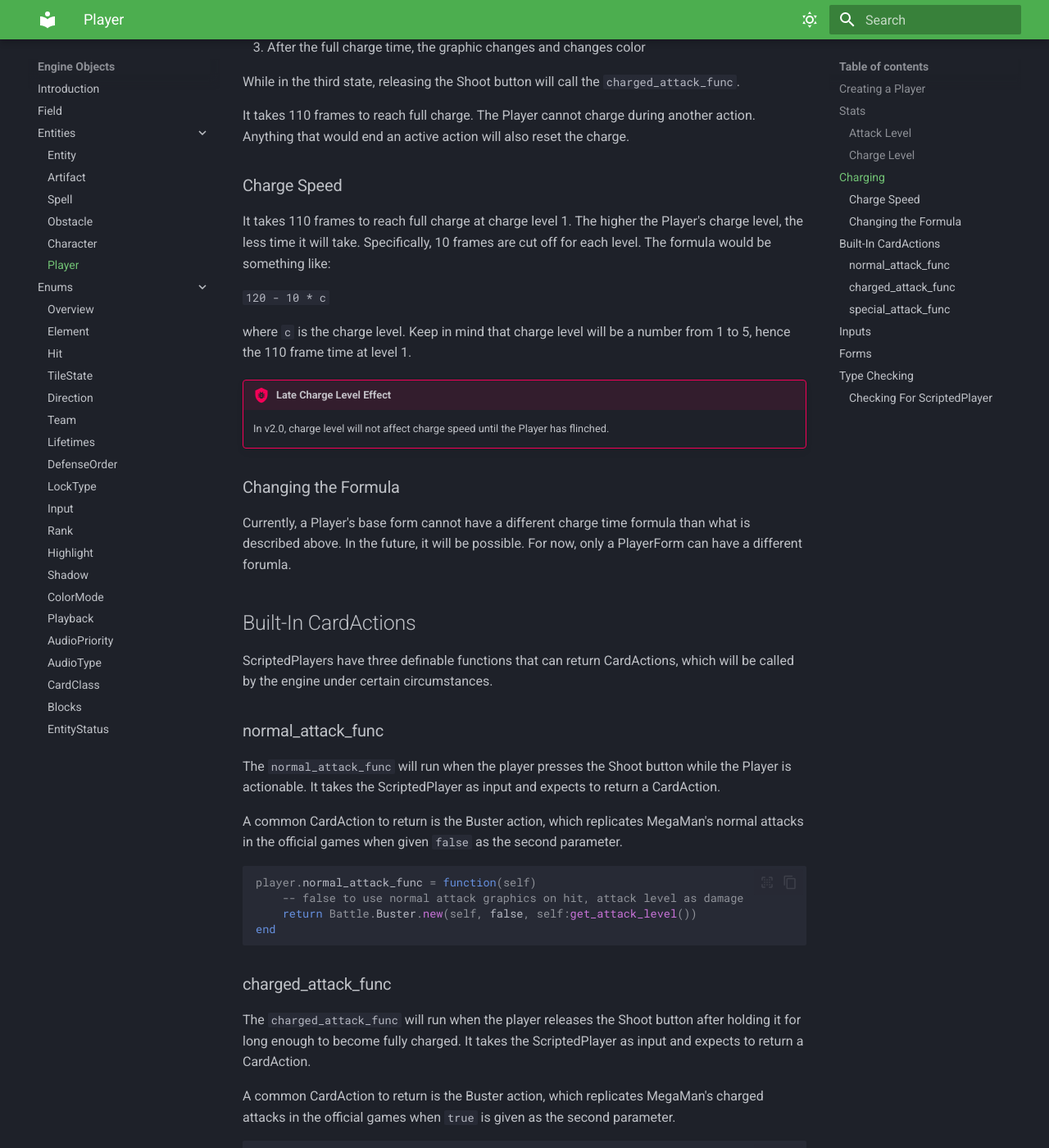
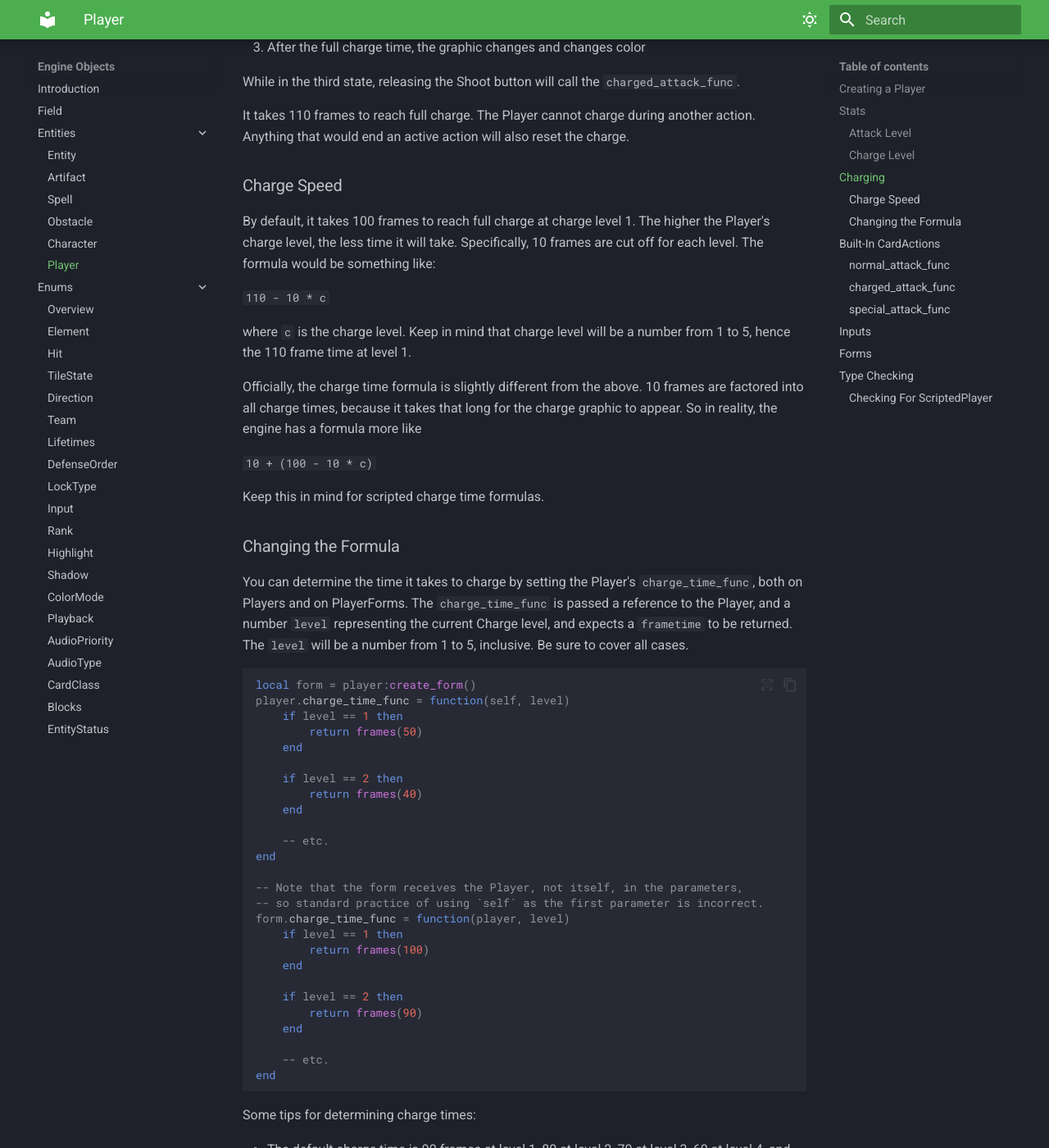
Before and after one commit to Alrysc/onb_docs, an MkDocs documentation site: the page built from docs/onb_overview/entities/player.md, in a window 1280 px wide and 1400 px high, scrolled down 1492 px. Shown: the whole window at 82% size. Built offline with MkDocs 1.6.1 and Material for MkDocs 9.7.7, drawn with Linux system fonts in a browser that asks for light colours; some of the changed text lies outside the part shown.

````diff
--- a/docs/onb_overview/entities/player.md
+++ b/docs/onb_overview/entities/player.md
@@ -70,23 +70,72 @@ Anything that would end an active action will also reset the charge.
 
 ### Charge Speed
 
-It takes 110 frames to reach full charge at charge level 1. The higher the Player's charge
+By default, it takes 100 frames to reach full charge at charge level 1. The higher the Player's charge
 level, the less time it will take. Specifically, 10 frames are cut off for each level. The
 formula would be something like:
 
-`120 - 10 * c`
+`110 - 10 * c`
 
 where `c` is the charge level. Keep in mind that charge level will be a number from 1 to 5,
 hence the 110 frame time at level 1.
 
-!!! bug "Late Charge Level Effect"
-    In v2.0, charge level will not affect charge speed until the Player has flinched.
+Officially, the charge time formula is slightly different from the above. 10 frames are factored
+into all charge times, because it takes that long for the charge graphic to appear. So in
+reality, the engine has a formula more like
+
+`10 + (100 - 10 * c)`
+
+Keep this in mind for scripted charge time formulas.
 
 ### Changing the Formula
 
-Currently, a Player's base form cannot have a different charge time formula than what is
-described above. In the future, it will be possible. For now, only a PlayerForm can have
-a different forumla.
+You can determine the time it takes to charge by setting the Player's `charge_time_func`,
+both on Players and on PlayerForms. The `charge_time_func` is passed a reference to the Player,
+and a number `level` representing the current Charge level, and expects a `frametime` to be
+returned. The `level` will be a number from 1 to 5, inclusive. Be sure to cover all cases.
+
+```lua
+local form = player:create_form()
+player.charge_time_func = function(self, level)
+    if level == 1 then
+        return frames(50)
+    end
+
+    if level == 2 then
+        return frames(40)
+    end
+
+    -- etc.
+end
+
+-- Note that the form receives the Player, not itself, in the parameters,
+-- so standard practice of using `self` as the first parameter is incorrect.
+form.charge_time_func = function(player, level)
+    if level == 1 then
+        return frames(100)
+    end
+
+    if level == 2 then
+        return frames(90)
+    end
+
+    -- etc.
+end
+```
+
+Some tips for determining charge times:
+
+* The default charge time is 90 frames at level 1, 80 at level 2, 70 at level 3, 60 at level 4, and 50 and level 5.
+* If your charge time can be based on a formula, use one
+    * For exmaple, the ONB default can be replicated in one line with `return frames(100 - 10 * level)`
+* The official games often do not use linear charge times. For example, HeatCross in BN6 has times
+ 60, 50, 40, 35, 30, for levels 1-5. Notice how having more levels past 3 has lesser effect.
+* The returned time is applied *after* holding the Shoot button for 10 frames (when the graphic appears)
+    * This means returning `frames(10)` actually means you need to hold B for 20 frames total to be fully charged
+    * Sources on charge times for the official games may or may not count the 10 frames before holding Shoot.
+    Take this into consideration when taking data from other sources.
+
+If your mod changes the `Player.charged_attack_func`, consider also changing the `Player.charge_time_func`.
 
 ## Built-In CardActions
 
@@ -161,7 +210,7 @@ Inputs come in three types:
 Only one of the above types will be `true` at a time for one input.
 
 !!! bug "Frame Step"
-    In v2.0, the tracking for held button inputs continues to advance even while
+    In v2.1, the tracking for held button inputs continues to advance even while
     the engine is paused. This means it's difficult, if not impossible, to read a
     Pressed input while frame stepping.
 
````
Also changed, not shown: docs/onb_overview/entities/spell.md (+10 -10 lines).
